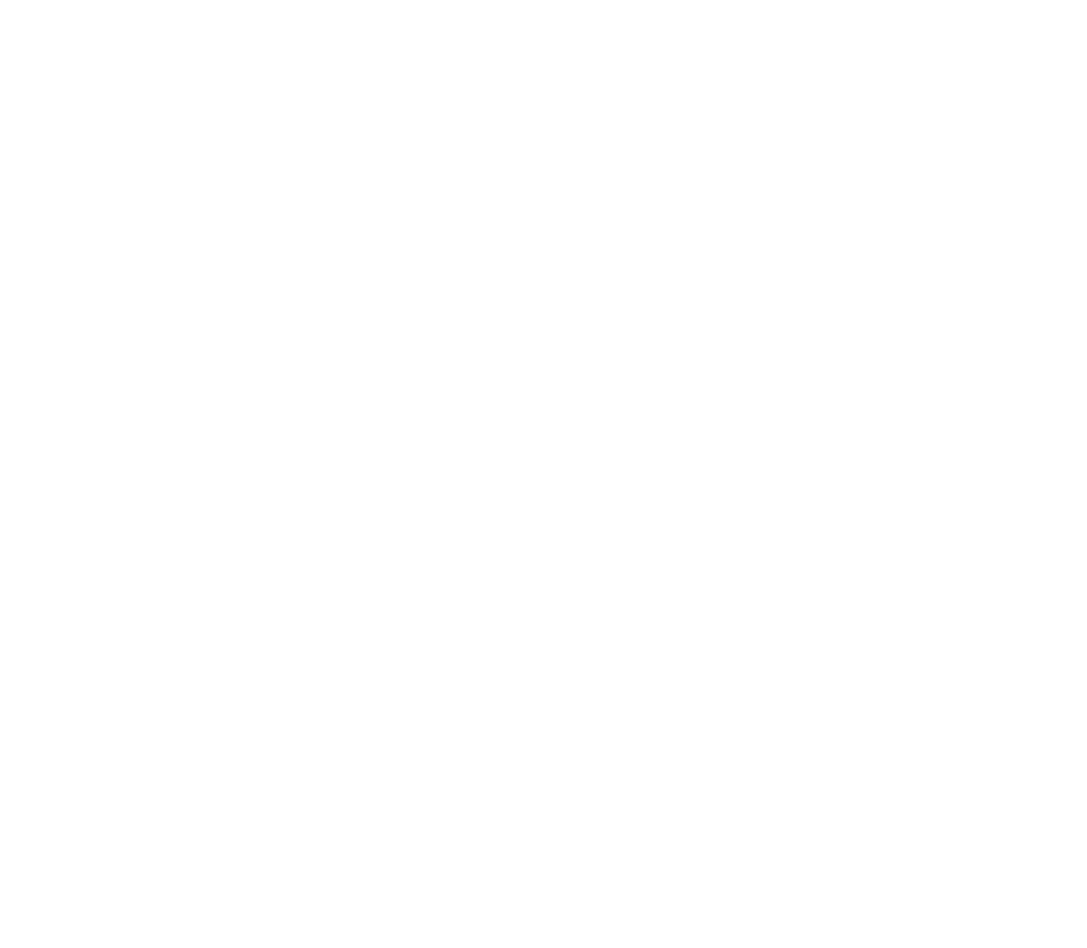
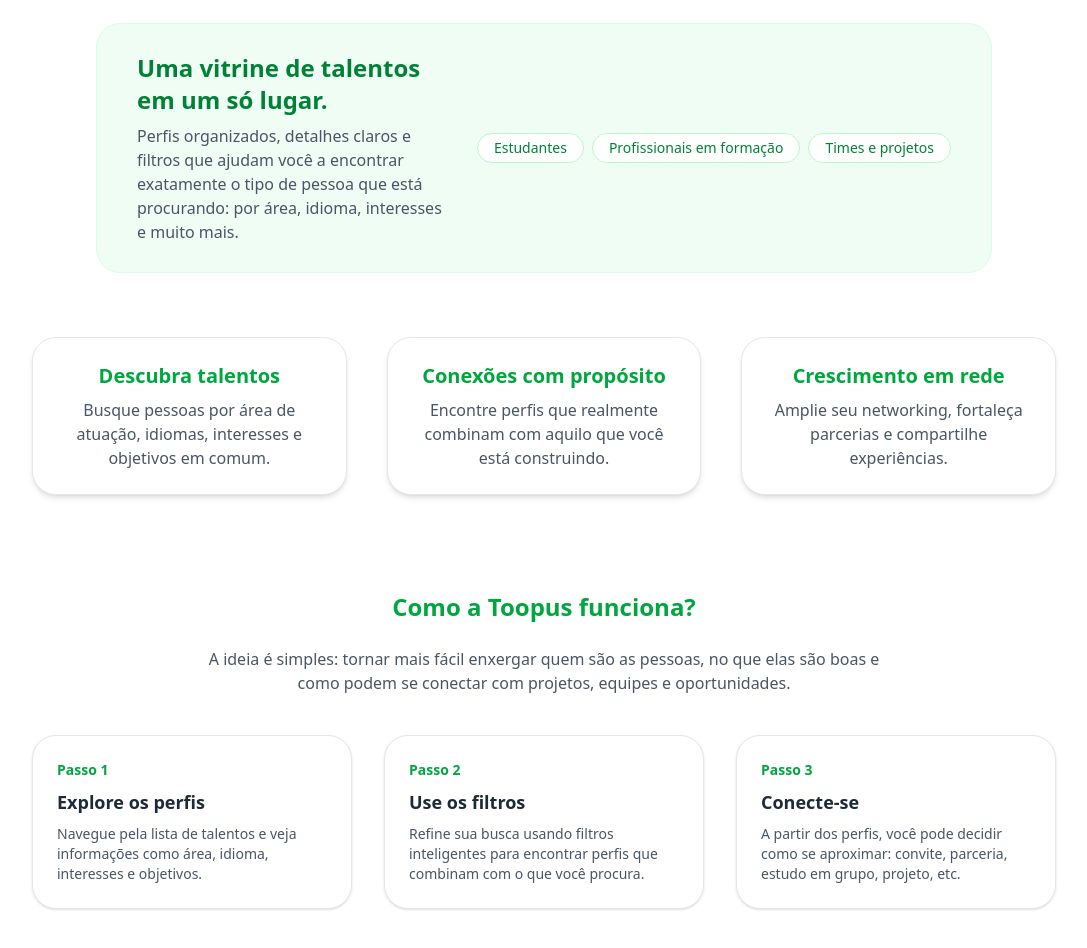
Before and after one commit to gabrielamara98/Toopus, a React (Vite) app: page / in a window 1280 px wide. Shown: the part 640-1588 px from the top of the page, without its empty margins (96-1183 px from the left). Before the commit the page ends 800 px from the top, so only its background shows below. Built offline with nearby package versions, Linux system fonts and the light colour scheme.

Commit message:
feat: adicionar página Home e ajustar rotas da aplicação

```diff
--- /dev/null
+++ b/src/pages/Home.jsx
@@ -0,0 +1,72 @@
+// src/pages/Home.jsx
+import { Link } from "react-router-dom";
+
+export default function Home() {
+  return (
+    <main className="px-8 py-10">
+      <section className="text-center mt-10 mb-20 max-w-3xl mx-auto">
+        <h1 className="text-4xl font-extrabold text-green-600 leading-tight">Conecte talentos. Construa oportunidades.</h1>
+        <p className="text-gray-600 mt-4 text-lg leading-relaxed">A <span className="font-semibold text-green-600">Toopus</span> é uma plataforma pensada para facilitar conexões reais entre pessoas, áreas de interesse e futuros projetos. Aqui você pode explorar perfis, descobrir novas habilidades e se aproximar de profissionais que fazem sentido para a sua jornada.</p>
+        <p className="text-gray-600 mt-4 text-lg leading-relaxed"> Nosso propósito é criar um ambiente onde cada pessoa possa mostrar seu potencial, ser vista e encontrar oportunidades que tenham significado — seja para colaboração, estudos, network ou novas ideias.</p>
+        <Link to="/search" className="inline-block mt-8 bg-green-600 text-white font-semibold px-8 py-4 rounded-2xl shadow-md hover:bg-green-700 transition-all text-lg"> Explorar perfis </Link>
+      </section>
+
+      <section className="max-w-4xl mx-auto mb-16">
+        <div className="bg-green-50 border border-green-100 rounded-3xl px-6 py-6 md:px-10 md:py-7 text-center md:text-left flex flex-col md:flex-row items-center gap-4 md:gap-8">
+          <div className="flex-1">
+            <h2 className="text-xl md:text-2xl font-semibold text-green-700"> Uma vitrine de talentos em um só lugar.</h2>
+            <p className="text-gray-600 mt-2"> Perfis organizados, detalhes claros e filtros que ajudam você a encontrar exatamente o tipo de pessoa que está procurando: por área, idioma, interesses e muito mais.</p>
+          </div>
+
+          <div className="flex flex-wrap justify-center gap-2 mt-2 md:mt-0">
+            <span className="px-4 py-1 rounded-full text-sm bg-white border border-green-200 text-green-700">Estudantes</span>
+            <span className="px-4 py-1 rounded-full text-sm bg-white border border-green-200 text-green-700">Profissionais em formação</span>
+            <span className="px-4 py-1 rounded-full text-sm bg-white border border-green-200 text-green-700">Times e projetos</span>
+          </div>
+        </div>
+      </section>
+
+      <section className="grid grid-cols-1 md:grid-cols-3 gap-10 mb-24 max-w-5xl mx-auto">
+        <div className="p-6 bg-white shadow-md rounded-3xl text-center border border-gray-200">
+          <h3 className="text-xl font-bold text-green-600">Descubra talentos</h3>
+          <p className="text-gray-600 mt-2">Busque pessoas por área de atuação, idiomas, interesses e objetivos em comum.</p>
+        </div>
+
+        <div className="p-6 bg-white shadow-md rounded-3xl text-center border border-gray-200">
+          <h3 className="text-xl font-bold text-green-600">Conexões com propósito</h3>
+          <p className="text-gray-600 mt-2">Encontre perfis que realmente combinam com aquilo que você está construindo.</p>
+        </div>
+
+        <div className="p-6 bg-white shadow-md rounded-3xl text-center border border-gray-200">
+          <h3 className="text-xl font-bold text-green-600">Crescimento em rede</h3>
+          <p className="text-gray-600 mt-2">Amplie seu networking, fortaleça parcerias e compartilhe experiências.</p>
+        </div>
+      </section>
+
+      <section className="max-w-5xl mx-auto mb-24">
+        <h2 className="text-2xl font-semibold text-green-600 text-center mb-6">Como a Toopus funciona?</h2>
+        <p className="text-gray-600 text-center max-w-2xl mx-auto mb-10">A ideia é simples: tornar mais fácil enxergar quem são as pessoas, no que elas são boas e como podem se conectar com projetos, equipes e oportunidades.</p>
+
+        <div className="grid grid-cols-1 md:grid-cols-3 gap-8">
+          <div className="p-6 bg-white rounded-3xl border border-gray-200 shadow-sm">
+            <p className="text-sm font-semibold text-green-600 mb-2">Passo 1</p>
+            <h3 className="text-lg font-bold text-gray-800">Explore os perfis</h3>
+            <p className="text-gray-600 mt-2 text-sm">Navegue pela lista de talentos e veja informações como área, idioma, interesses e objetivos.</p>
+          </div>
+
+          <div className="p-6 bg-white rounded-3xl border border-gray-200 shadow-sm">
+            <p className="text-sm font-semibold text-green-600 mb-2">Passo 2</p>
+            <h3 className="text-lg font-bold text-gray-800">Use os filtros</h3>
+            <p className="text-gray-600 mt-2 text-sm">Refine sua busca usando filtros inteligentes para encontrar perfis que combinam com o que você procura.</p>
+          </div>
+
+          <div className="p-6 bg-white rounded-3xl border border-gray-200 shadow-sm">
+            <p className="text-sm font-semibold text-green-600 mb-2">Passo 3</p>
+            <h3 className="text-lg font-bold text-gray-800">Conecte-se</h3>
+            <p className="text-gray-600 mt-2 text-sm">A partir dos perfis, você pode decidir como se aproximar: convite, parceria, estudo em grupo, projeto, etc.</p>
+          </div>
+        </div>
+      </section>
+    </main>
+  );
+}
--- a/src/routes/AppRoutes.jsx
+++ b/src/routes/AppRoutes.jsx
@@ -1,13 +1,15 @@
-import {createBrowserRouter} from 'react-router-dom'
-import RootLayout from '../pages/RootLayout'
-import Search from '../pages/Search'
+import { createBrowserRouter } from "react-router-dom";
+import RootLayout from "../pages/RootLayout";
+import Home from "../pages/Home";
+import Search from "../pages/Search";
 
 export const router = createBrowserRouter([
-	{
-		path: '/',
-		element : <RootLayout/>,
-		children:[
-			{path:'search', element: <Search/>},
-		]
-	}
-])
+  {
+    path: "/",
+    element: <RootLayout />,
+    children: [
+      { index: true, element: <Home /> },
+      { path: "search", element: <Search /> },
+    ],
+  },
+]);
```
